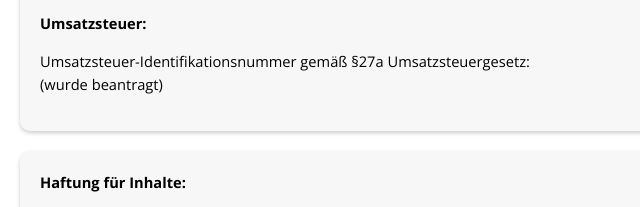
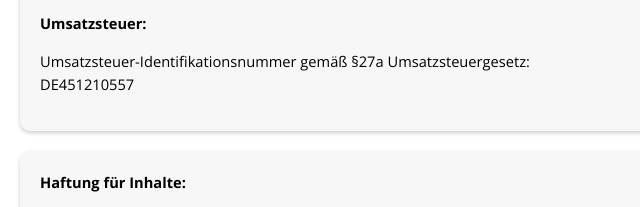
Before and after one commit to tryptamic/codekon-pages, a plain HTML site: page impressum.html in a window 1280 px wide. Shown: the part 365-572 px from the top of the page, 0-640 px from the left. Drawn offline with nearby package versions, Linux system fonts and the light colour scheme.

Commit message:
Umsatzsteuernummer eingetragen

```diff
--- a/impressum.html
+++ b/impressum.html
@@ -21,7 +21,7 @@
     <strong>Kontakt:</strong>
     <p>E-Mail: <a href="mailto:dirk.scheffler@codekon.de">dirk.scheffler@codekon.de</a></p>
     <strong>Umsatzsteuer:</strong>
-    <p>Umsatzsteuer-Identifikationsnummer gemäß §27a Umsatzsteuergesetz:<br>(wurde beantragt)</p>
+    <p>Umsatzsteuer-Identifikationsnummer gemäß §27a Umsatzsteuergesetz:<br>DE451210557</p>
     </section>
 
     <section>
```
